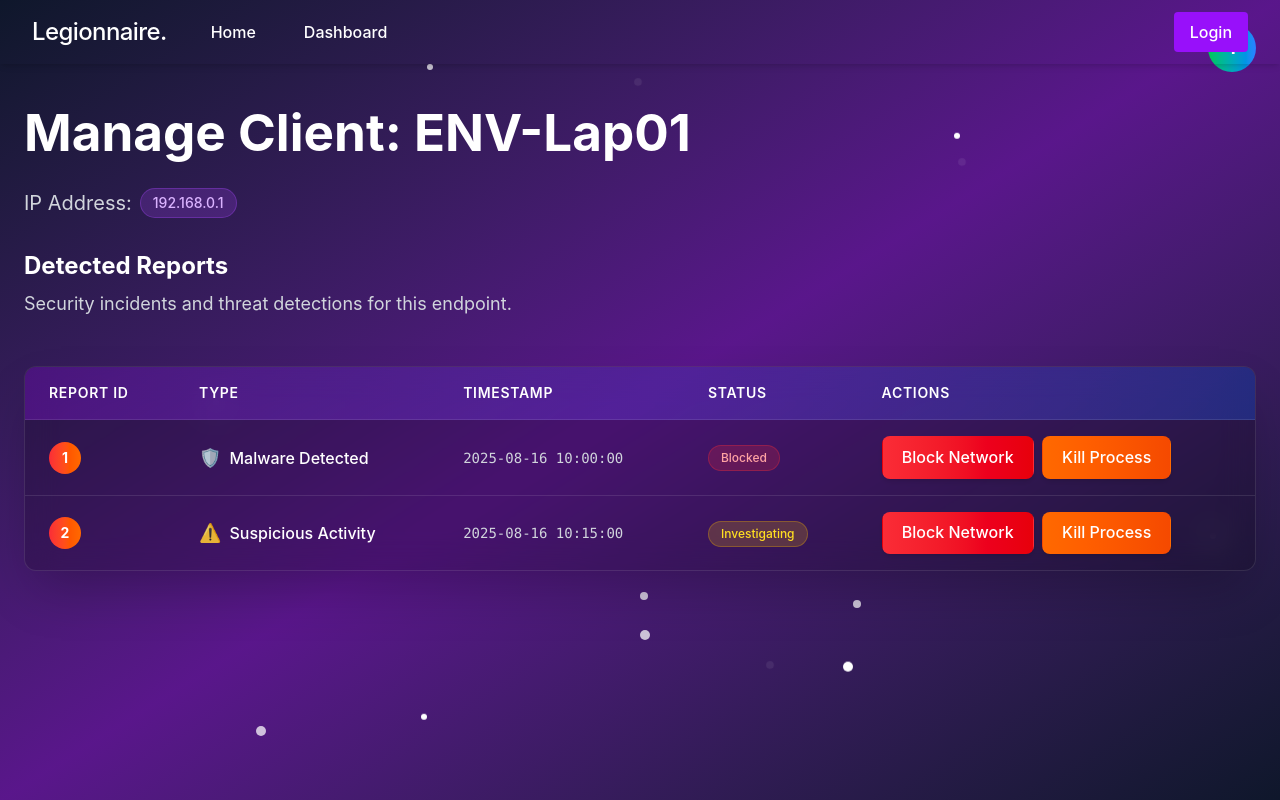
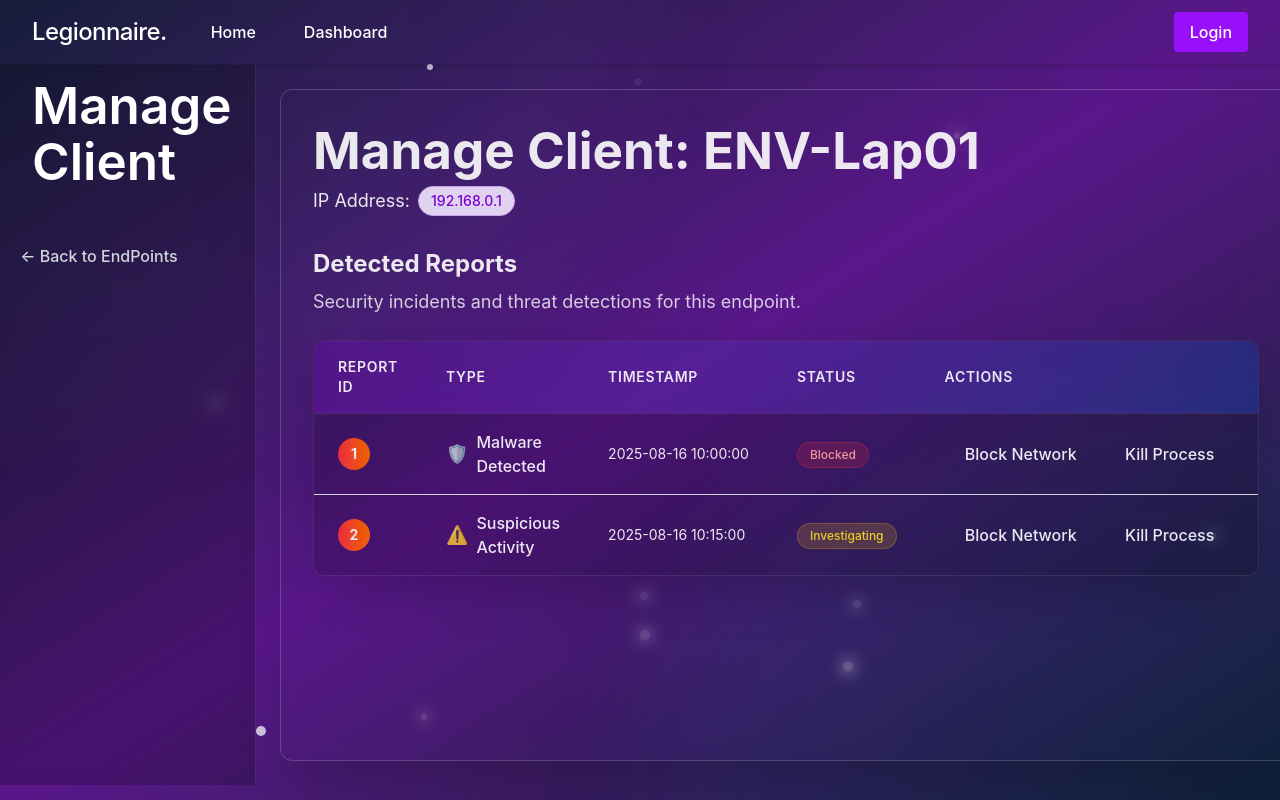
Before and after one commit to LegionnaireDevs/legionnaire, a React (Vite) app in the folder control-panel/: page /manage_client/1 in a window 1280 px wide. Built offline with nearby package versions, Linux system fonts and the light colour scheme.

Commit message:
Fixed manage clients dashboard.

```diff
--- a/control-panel/src/App.jsx
+++ b/control-panel/src/App.jsx
@@ -24,8 +24,8 @@ const App = () => {
           <Route path ="/dashboard" element = {<Dashboard />} />
           <Route path ="/login" element = {<Login />} />
           <Route path ="/api_status" element = {<API_Status />} />
+          <Route path="endpoints" element={<Endpoints />} />
           <Route path ="/statistics" element = {<Statistics />} />
-          <Route path ="/endpoints" element = {<Endpoints />} />
           <Route path ="/manage_client/:clientID" element = {<Manage_Client />} />
           <Route path ="/new_client" element = {<NewClient />} />
           <Route path ="/logs" element = {<Logs />} />
--- a/control-panel/src/pages/dashboard.jsx
+++ b/control-panel/src/pages/dashboard.jsx
@@ -1,5 +1,5 @@
 import React, { useState, useEffect } from "react";
-import { useNavigate } from "react-router-dom"; // <-- import useNavigate
+import { useNavigate, useLocation } from "react-router-dom"; // <-- import useNavigate
 import Endpoints from "../pages/endpoints.jsx";
 import Statistics from "../pages/statistics.jsx";
 import { auth } from "../firebase";
@@ -32,6 +32,14 @@ export default function Dashboard() {
         }
     }, []);
 
+    useEffect(() => {
+        if (location.state?.activeTab) {
+          setActiveTab(location.state.activeTab);
+          // Clear the state to avoid issues with browser back/forward
+          window.history.replaceState({}, document.title);
+        }
+      }, [location.state]);
+
 
     const menuItems = [
         { id: 'statistics', label: 'Statistics'},
@@ -44,21 +52,20 @@ export default function Dashboard() {
 
     const renderContent = () => {
         switch (activeTab) {
-            case 'statistics':
-                return <Statistics />;
-            case 'endpoints':
-                return <Endpoints />;
-            case 'logs':
-                return <Logs/>;
-            case 'program_analysis':
-                return <ProgramAnalysis/>;
-            case 'network':
-                return <Network/>;
-            default:
-                return <Statistics />;
+          case "statistics":
+            return <Statistics setActiveTab={setActiveTab} />;
+          case "endpoints":
+            return <Endpoints setActiveTab={setActiveTab} />;
+          case "logs":
+            return <Logs setActiveTab={setActiveTab} />;
+          case "program_analysis":
+            return <ProgramAnalysis setActiveTab={setActiveTab} />;
+          case "network":
+            return <Network setActiveTab={setActiveTab} />;
+          default:
+            return <Statistics setActiveTab={setActiveTab} />;
         }
-
-    };
+      };
 
     return (
         <div className="min-h-screen w-screen relative overflow-hidden bg-gradient-to-br from-slate-900 via-purple-900 to-slate-900">
@@ -86,7 +93,7 @@ export default function Dashboard() {
             </div>
 
 
-            {/* Main layout.*/}
+            {/* Main layout */}
             <div className="relative z-10 flex" style={{height: 'calc(100vh - 80px)', marginTop: '65px'}}>
                 {/* Left Vertical Toolbar */}
                 <div className="w-64 bg-black/20 backdrop-blur-sm border-r border-white/10">
--- a/control-panel/src/pages/manage_client.jsx
+++ b/control-panel/src/pages/manage_client.jsx
@@ -4,15 +4,17 @@ import { useParams, useNavigate } from 'react-router-dom';
 export default function Manage_Client() {
     const params = useParams();
     const client_id = params.clientID;
+    const [activeTab, setActiveTab] = useState("clients");
 
     const [client, setClient] = useState(null);
     const [reports, setReports] = useState([]);
 
     const navigate = useNavigate();
 
-    const handleBack = () => {
-        navigate('/dashboard');
-    }
+    const handleBackToEndpoints = () => {
+        // Navigate back to dashboard with endpoints tab active
+        navigate('/dashboard', { state: { activeTab: 'endpoints' } });
+      };
 
     // Placeholder data to be replaced with actual API calls.
     const clientData = {
@@ -97,118 +99,117 @@ export default function Manage_Client() {
             <div className="absolute top-1/6 right-1/4 w-1.5 h-1.5 bg-white rounded-full animate-bounce delay-800"></div>
             <div className="absolute bottom-1/6 left-3/5 w-1 h-1 bg-white rounded-full animate-ping delay-600"></div>
 
-            <div className="p-6 w-screen h-screen flex flex-col items-start justify-start">
-                {/* Header Section */}
-                <div className="flex justify-between items-start w-full max-w-7xl mb-8">
+            <div className="absolute inset-0 overflow-hidden">
+                <div className="absolute -top-1/2 -left-1/2 w-full h-full bg-gradient-to-r from-blue-500/10 to-purple-500/10 rounded-full blur-3xl animate-pulse"></div>
+                <div className="absolute -bottom-1/2 -right-1/2 w-full h-full bg-gradient-to-l from-cyan-500/10 to-blue-500/10 rounded-full blur-3xl animate-pulse delay-1000"></div>
+            </div>
+
+            {/* Layout */}
+            <div className="relative z-10 flex" style={{height: 'calc(100vh - 80px)', marginTop: '65px'}}>
+                {/* Left Toolbar */}
+                <div className="w-64 bg-black/20 backdrop-blur-sm border-r border-white/10">
+                    <div className="w-full max-w-7xl mx-auto mb-8">
+                        <h1 className="text-white text-lg font-semibold mb-8 px-8 py-3">
+                            Manage Client
+                        </h1>
+                        <nav className="space-y-2">
+                            <button
+                                onClick={handleBackToEndpoints}
+                                className="w-full flex items-center px-2 py-3 rounded-lg text-left transition-all duration-200 text-gray-300 hover:bg-white/10 hover:text-white font-bold"
+                            >
+                                ← Back to EndPoints
+                            </button>
+                        </nav>
+                    </div>
+                </div>
+
+                {/* Right Content */}
+                <div className="flex-1 p-6">
+                    <div className="h-full backdrop-blur-sm rounded-xl opacity-90 shadow-2xl border border-white/20 overflow-auto p-8">
+
+                        {/* Header */}
+                        <div className="flex justify-between items-start mb-8">
                             <div>
-
-                        <h1 className="pt-20 pb-5 text-3xl font-bold text-white mb-2">Manage Client: {client.name}</h1>
+                                <h1 className="text-3xl font-bold text-white mb-2">
+                                    Manage Client: {client.name}
+                                </h1>
                                 <div className="flex items-center">
-                            <p className="text-xl text-gray-300">IP Address: </p>
-                            <span className="ml-2 inline-flex items-center px-3 py-1 rounded-full text-sm font-medium bg-purple-500/20 text-purple-300 border border-purple-500/30">
+                                    <p className="text-lg text-white">IP Address:</p>
+                                    <span className="ml-2 inline-flex items-center px-3 py-1 rounded-full text-sm font-medium bg-purple-100 text-purple-700 border border-purple-300">
                                         {client.ip}
                                     </span>
                                 </div>
                             </div>
-                    <div className="flex items-center">
-                        <div className="w-12 h-12 rounded-full bg-gradient-to-r from-green-500 to-blue-500 flex items-center justify-center text-white text-lg font-bold">
-                            {client.id}
-                        </div>
-                    </div>
                         </div>
 
-                {/* Reports Section */}
-                <div className="w-full max-w-7xl mb-6">
+                        {/* Reports */}
+                        <div className="mb-6">
                             <h2 className="text-2xl font-bold text-white mb-2">Detected Reports</h2>
-                    <p className="text-lg text-gray-300 mb-6">Security incidents and threat detections for this endpoint.</p>
+                            <p className="text-lg text-white-900 mb-6">Security incidents and threat detections for this endpoint.</p>
                         </div>
 
                         {/* Reports Table */}
-                <div className="w-full max-w-7xl bg-black/20 backdrop-blur-lg rounded-xl border border-white/10 shadow-2xl overflow-hidden">
-                    <div className="overflow-x-auto">
+                        <div className="w-full max-w-7xl mx-auto bg-black/20 backdrop-blur-lg rounded-xl border border-white/10 shadow-2xl overflow-hidden flex-1">
                             <table className="w-full">
-                            <thead className="bg-gradient-to-r from-purple-600/30 to-blue-600/30 border-b border-white/10">
+                            <thead className="bg-gradient-to-r from-purple-600/30 to-blue-600/30 border-b border-white/10 sticky top-0">
                                     <tr>
-                                    <th className="px-6 py-4 text-left text-sm font-semibold text-white uppercase tracking-wider">
-                                        Report ID
-                                    </th>
-                                    <th className="px-6 py-4 text-left text-sm font-semibold text-white uppercase tracking-wider">
-                                        Type
-                                    </th>
-                                    <th className="px-6 py-4 text-left text-sm font-semibold text-white uppercase tracking-wider">
-                                        Timestamp
-                                    </th>
-                                    <th className="px-6 py-4 text-left text-sm font-semibold text-white uppercase tracking-wider">
-                                        Status
-                                    </th>
-                                    <th className="px-6 py-4 text-left text-sm font-semibold text-white uppercase tracking-wider">
-                                        Actions
-                                    </th>
+                                        <th className="px-6 py-4 text-left text-sm font-semibold text-white uppercase tracking-wider">Report ID</th>
+                                        <th className="px-6 py-4 text-left text-sm font-semibold text-white uppercase tracking-wider">Type</th>
+                                        <th className="px-6 py-4 text-left text-sm font-semibold text-white uppercase tracking-wider">Timestamp</th>
+                                        <th className="px-6 py-4 text-left text-sm font-semibold text-white uppercase tracking-wider">Status</th>
+                                        <th className="px-6 py-4 text-left text-sm font-semibold text-white uppercase tracking-wider">Actions</th>
                                     </tr>
                                 </thead>
-                            <tbody className="divide-y divide-white/10">
+                                <tbody className="divide-y divide-gray-200">
                                     {reports.length > 0 ? (
-                                    reports.map((report, index) => (
-                                        <tr
-                                            key={report.id}
-                                            className="hover:bg-white/5 transition-colors duration-200 group"
-                                        >
+                                        reports.map((report) => (
+                                            <tr key={report.id} className="hover:bg-blue transition-colors">
                                                 <td className="px-6 py-4 whitespace-nowrap">
-                                                <div className="flex items-center">
                                                     <div className="w-8 h-8 rounded-full bg-gradient-to-r from-red-500 to-orange-500 flex items-center justify-center text-white text-sm font-bold">
                                                         {report.id % 100}
                                                     </div>
-                                                </div>
                                                 </td>
-                                            <td className="px-6 py-4">
-                                                <div className="flex items-center">
+                                                <td className="px-6 py-4 flex items-center">
                                                     <span className="text-lg mr-2">{getTypeIcon(report.type)}</span>
-                                                    <div className="text-white font-medium group-hover:text-red-300 transition-colors">
-                                                        {report.type}
-                                                    </div>
-                                                </div>
+                                                    <span className="text-white font-medium">{report.type}</span>
                                                 </td>
-                                            <td className="px-6 py-4 whitespace-nowrap">
-                                                <div className="text-gray-300 font-mono text-sm">
+                                                <td className="px-6 py-4 whitespace-nowrap text-sm text-white">
                                                     {report.timestamp}
-                                                </div>
                                                 </td>
                                                 <td className="px-6 py-4 whitespace-nowrap">
                                                     <span className={`inline-flex items-center px-3 py-1 rounded-full text-xs font-medium border ${getStatusColor(report.status)}`}>
                                                         {report.status}
                                                     </span>
                                                 </td>
-                                            <td className="px-6 py-4 whitespace-nowrap">
-                                                <div className="flex gap-2">
+                                                <td className="px-6 py-4 whitespace-nowrap flex gap-2">
                                                     <button
                                                         onClick={() => handleBlock(report.id)}
-                                                        className="bg-gradient-to-r from-red-500 to-red-600 hover:from-red-600 hover:to-red-700 text-white font-semibold py-2 px-3 rounded-lg transition-all duration-200 shadow-md hover:shadow-lg transform hover:-translate-y-0.5 text-xs"
+                                                        className="bg-red-500 hover:bg-red-600 text-white font-semibold py-2 px-3 rounded-lg transition text-xs"
                                                     >
                                                         Block Network
                                                     </button>
                                                     <button
                                                         onClick={() => handleKillProcess(report.id)}
-                                                        className="bg-gradient-to-r from-orange-500 to-orange-600 hover:from-orange-600 hover:to-orange-700 text-white font-semibold py-2 px-3 rounded-lg transition-all duration-200 shadow-md hover:shadow-lg transform hover:-translate-y-0.5 text-xs"
+                                                        className="bg-orange-500 hover:bg-orange-600 text-white font-semibold py-2 px-3 rounded-lg transition text-xs"
                                                     >
                                                         Kill Process
                                                     </button>
-                                                </div>
                                                 </td>
                                             </tr>
                                         ))
                                     ) : (
                                         <tr>
-                                        <td colSpan="5" className="px-6 py-8 text-center">
-                                            <div className="text-gray-400 text-lg">
+                                            <td colSpan="5" className="px-6 py-8 text-center text-gray-500">
                                                 <div className="text-4xl mb-2">📋</div>
                                                 No reports found for this client.
-                                            </div>
                                             </td>
                                         </tr>
                                     )}
                                 </tbody>
                             </table>
                         </div>
+
+                    </div>
                 </div>
             </div>
         </div>
```
Lines whose indentation alone changed are shown as unchanged.
